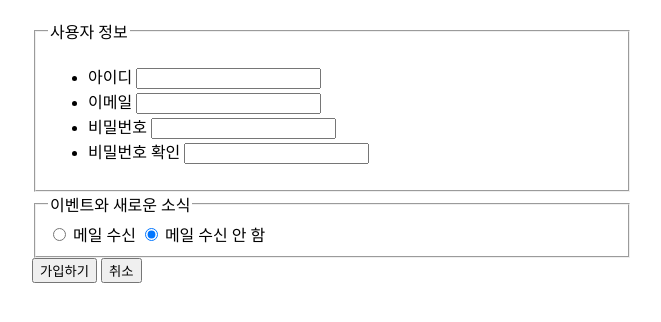
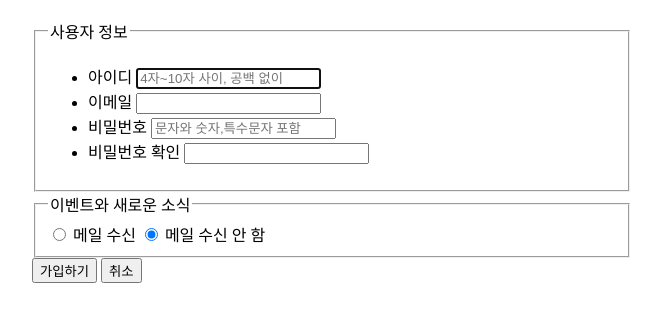
Before and after one commit to GiHyeonMun/Doit, a website: page 05/register-2.html in a window 1280 px wide. Shown: the part 70-392 px from the top of the page, without its empty margins (308-969 px from the left). Drawn offline with Linux system fonts and the light colour scheme.

Commit message:
EssentialInput

```diff
--- a/05/register-2.html
+++ b/05/register-2.html
@@ -19,19 +19,19 @@
           <ul>
             <li>
               <label for="uid">아이디</label>
-              <input type="text" id="uid">
+              <input type="text" id="uid" autofocus placeholder="4자~10자 사이, 공백 없이" required>
             </li>
             <li>
               <label for="umail">이메일</label>
-              <input type="email" id="umail">
+              <input type="email" id="umail" required>
             </li>
             <li>
               <label for="pwd1">비밀번호</label>
-              <input type="password" id="pwd1">
+              <input type="password" id="pwd1" placeholder="문자와 숫자,특수문자 포함" required>
             </li>
             <li>
               <label for="pw2">비밀번호 확인</label>
-              <input type="password" id="pwd2">
+              <input type="password" id="pwd2" required>
             </li>
           </ul>
         </fieldset>
```
